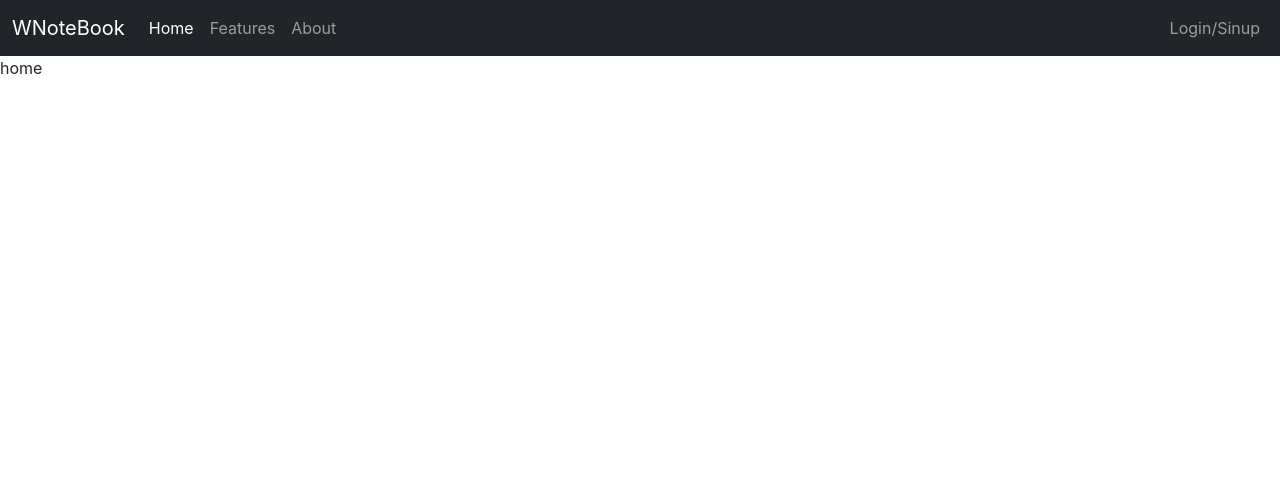
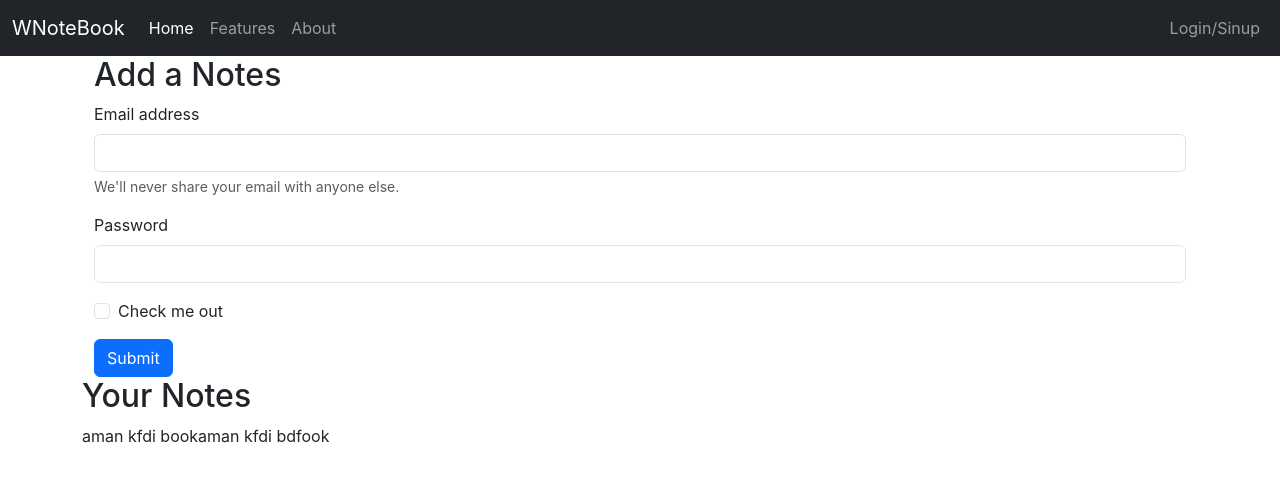
Before and after one commit to amanuchitkar/60-Days-of-ReactJs, a React (Create React App) app in the folder WNoteBook/frontend/: page / in a window 1280 px wide. Shown: the top 482 px of the page. Built offline with nearby package versions, Linux system fonts and the light colour scheme.

Commit message:
60 Days of ReactJs

```diff
--- a/WNoteBook/frontend/src/App.js
+++ b/WNoteBook/frontend/src/App.js
@@ -11,12 +11,14 @@ function App() {
       <NoteState>
         <Router>
           <Navbar />
+          <div className="container">
             <Routes>
-          <Route path="/" exact element={<Home/>}></Route>
+              <Route path="/" exact element={<Home />}></Route>
             </Routes>
             <Routes>
-          <Route path="/about" exact element={<About/>}></Route>
+              <Route path="/about" exact element={<About />}></Route>
             </Routes>
+          </div>
         </Router>
       </NoteState>
     </>
--- a/WNoteBook/frontend/src/componets/Home.js
+++ b/WNoteBook/frontend/src/componets/Home.js
@@ -1,7 +1,35 @@
-import React from "react";
+import React, { useContext } from "react";
+import NoteContext from "../context/NoteContext";
+const Home = () => {
+  const context=useContext(NoteContext);
+  const {notes,setNotes}=context;
+  return <div>
+    <div className="container">
+    <h2>Add a Notes</h2>
+    <form>
+  <div class="mb-3">
+    <label for="exampleInputEmail1" class="form-label">Email address</label>
+    <input type="email" className="form-control" id="exampleInputEmail1" aria-describedby="emailHelp"/>
+    <div id="emailHelp" className="form-text">We'll never share your email with anyone else.</div>
+  </div>
+  <div className="mb-3">
+    <label for="exampleInputPassword1" className="form-label">Password</label>
+    <input type="password" className="form-control" id="exampleInputPassword1"/>
+  </div>
+  <div className="mb-3 form-check">
+    <input type="checkbox" className="form-check-input" id="exampleCheck1"/>
+    <label className="form-check-label" for="exampleCheck1">Check me out</label>
+  </div>
+  <button type="submit" className="btn btn-primary">Submit</button>
+</form>
+    </div>
 
-const Home = () => {
-  return <div>home</div>;
+    <h2>Your Notes</h2>
+    {notes.map((note)=>{
+      return note.title;
+
+    })}
+    </div>;
 };
 
 export default Home;
--- a/WNoteBook/frontend/src/context/NoteState.js
+++ b/WNoteBook/frontend/src/context/NoteState.js
@@ -1,10 +1,30 @@
 
+import { useState } from "react";
 import NoteContext from "./NoteContext";
 
 const NoteState = (props) => {
-
+ const notesInitial = [{
+    "_id": "663e19936ed2f2de62f2ed3e",
+    "user": "663a818516f006db60363a4c",
+    "title": "aman kfdi book",
+    "description": "dfkasfjdklsjafkldjsaklfjdklsjaflkdsjaklfjdklasjfkldsjajfkljdsaklfjjdsklajfdfdklsjafkldjsafkljdklvlncnbeeritoert09676203iokgfdgklsfhio",
+    "tag": "personal",
+    "date": "2024-05-10T12:56:51.070Z",
+    "__v": 0
+  },
+  {
+    "_id": "663f363ea090a1db6be416be",
+    "user": "663a818516f006db60363a4c",
+    "title": "aman kfdi bdfook",
+    "description": "dfkasfjdklsjafkldjsaklfjdklsjaflkdsjaklfjdklasjfkldsjajfkljdsaklfjjdsklajfdfdkfdlsjafkldjsafkljdklvlncnbeeritoert09676203iokgfdgklsfhio",
+    "tag": "personal",
+    "date": "2024-05-11T09:11:26.646Z",
+    "__v": 0
+  }]
+  const [notes,setNotes]=useState(notesInitial);
+  // eslint-disable-next-line
   return (
-    <NoteContext.Provider value={{}}>{props.children}</NoteContext.Provider>
+    <NoteContext.Provider value={{notes,setNotes}}>{props.children}</NoteContext.Provider>
   );
 };
 export default NoteState;
```
Lines whose indentation alone changed are shown as unchanged.
